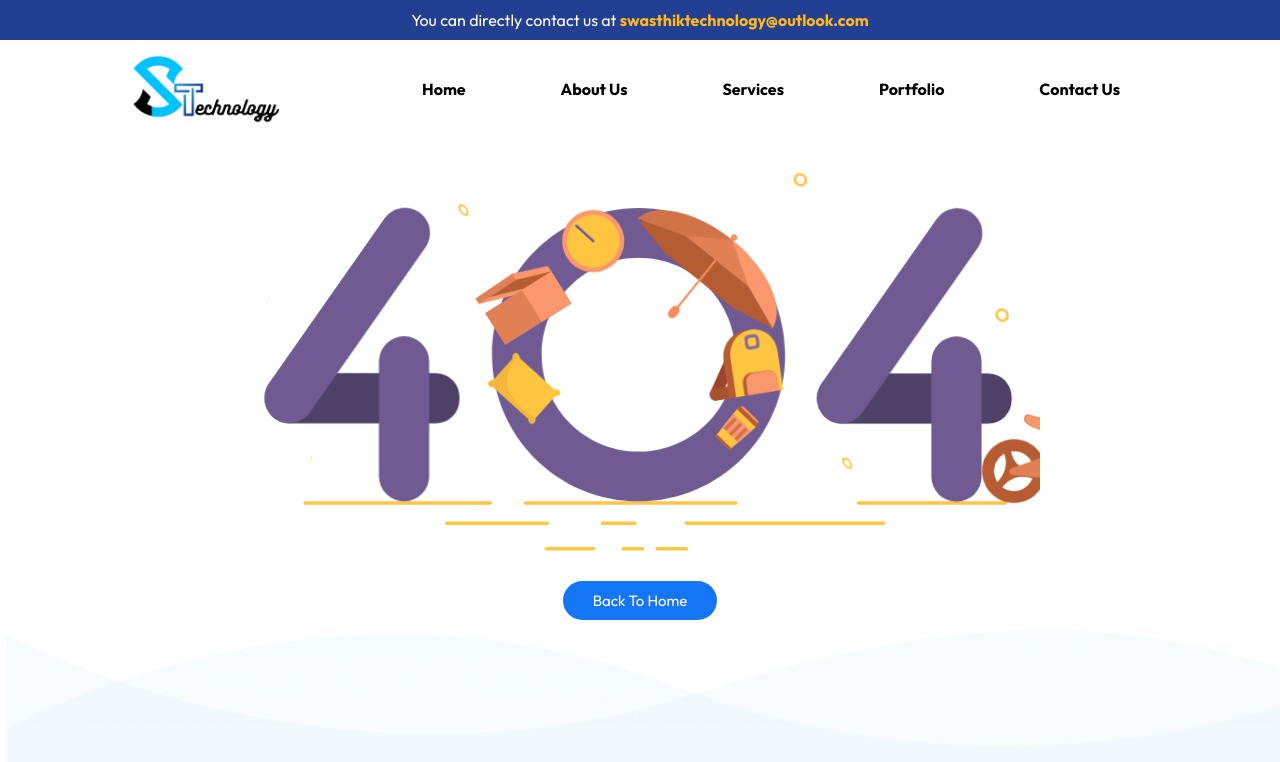
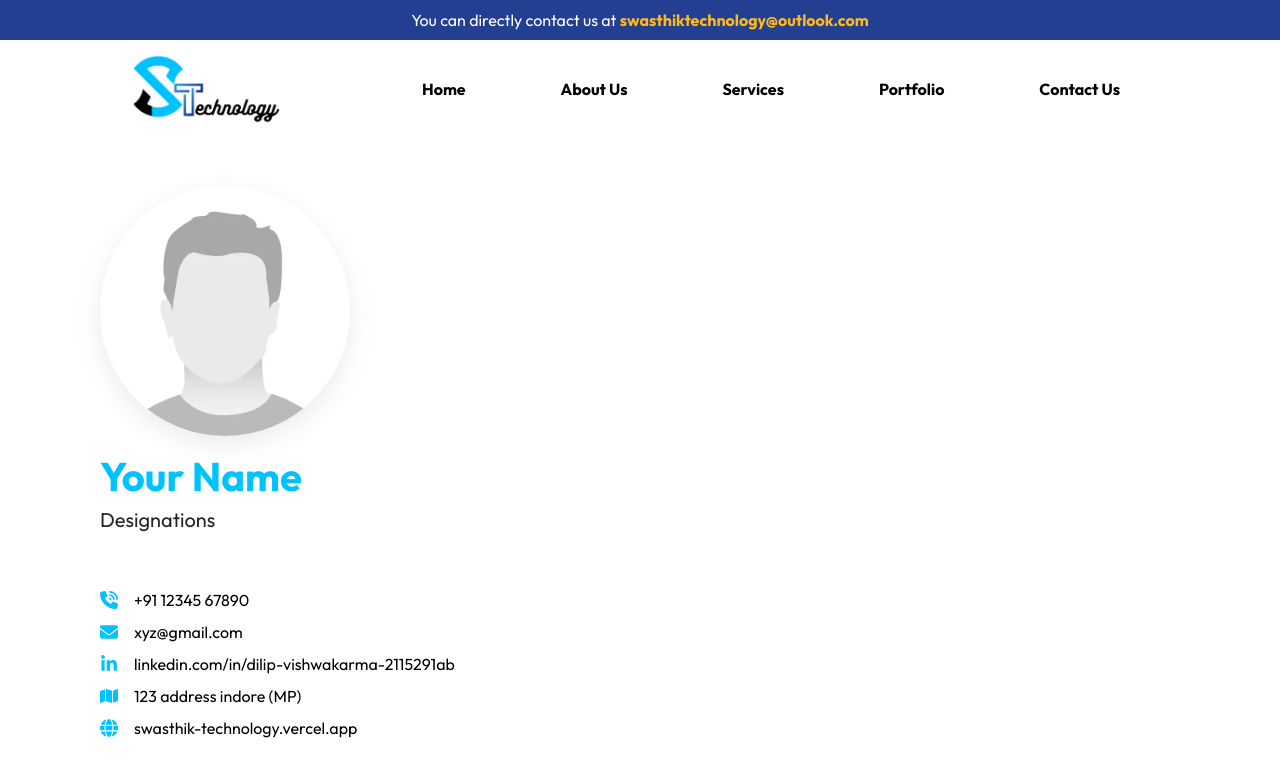
Before and after one commit to Swasthiktechnology/swasthik, a React (Create React App) app: page /resume in a window 1280 px wide. Shown: the top 762 px of the page. Built offline with nearby package versions, Linux system fonts and the light colour scheme.

Commit message:
working resume page

```diff
--- a/src/App.js
+++ b/src/App.js
@@ -9,6 +9,7 @@ import Portfolio from './pages/Portfolio';
 import Contact from './pages/Contact';
 import Error from './pages/Error';
 import Formdata from './pages/Formdata';
+import Resume from './pages/Resume';
 
 
 function App() {
@@ -23,6 +24,7 @@ function App() {
           <Route path="/portfolio" element={<Portfolio />} />
           <Route path="/contact" element={<Contact />} />
           <Route path="/details" element={<Formdata />} />
+          <Route path="/resume" element={<Resume />} />
           <Route path="*" element={<Error />} />
         </Routes>
         <Footer />
--- a/src/assest/css/index.css
+++ b/src/assest/css/index.css
@@ -863,3 +863,20 @@ textarea:focus {
   margin-bottom: 58px;
   margin-right: 12px;
 }
+
+/* resume */
+.img-circle {
+  width: 250px;
+  height: 250px;
+  border-radius: 50%;
+  box-shadow: rgba(149, 157, 165, 0.2) 0px 8px 24px;
+}
+
+.official-color{
+  color: #00C2FF;
+  fill: #00C2FF;
+}
+
+.official-color-black{
+  color: #000000;
+}
--- /dev/null
+++ b/src/pages/Resume.jsx
@@ -0,0 +1,40 @@
+import React from 'react'
+import { image } from '../utils/image';
+
+const Resume = () => {
+    const handlePrint = () => {
+        window.print();
+
+    };
+    return (
+        <div className='including-print-button container pt-5'>
+            <div id='print' className='swasthik-resume d-flex'>
+                <div className='left col-md-5'>
+                    <div className=''>
+                        <img className='img-circle' src={image.owner} />
+                        <h1 className='font-weight-bold pt-3 official-color'>Your Name</h1>
+                        <h5>Designations</h5>
+                    </div>
+                    <div className='owner-details pt-5'>
+                        <ul className='contact-info list-unstyled'>
+                            <li className='d-flex align-items-center pb-2'><svg className='official-color' width='18px' height='18px' xmlns="http://www.w3.org/2000/svg" viewBox="0 0 512 512"><path d="M280 0C408.1 0 512 103.9 512 232c0 13.3-10.7 24-24 24s-24-10.7-24-24c0-101.6-82.4-184-184-184c-13.3 0-24-10.7-24-24s10.7-24 24-24zm8 192a32 32 0 1 1 0 64 32 32 0 1 1 0-64zm-32-72c0-13.3 10.7-24 24-24c75.1 0 136 60.9 136 136c0 13.3-10.7 24-24 24s-24-10.7-24-24c0-48.6-39.4-88-88-88c-13.3 0-24-10.7-24-24zM117.5 1.4c19.4-5.3 39.7 4.6 47.4 23.2l40 96c6.8 16.3 2.1 35.2-11.6 46.3L144 207.3c33.3 70.4 90.3 127.4 160.7 160.7L345 318.7c11.2-13.7 30-18.4 46.3-11.6l96 40c18.6 7.7 28.5 28 23.2 47.4l-24 88C481.8 499.9 466 512 448 512C200.6 512 0 311.4 0 64C0 46 12.1 30.2 29.5 25.4l88-24z"/></svg><p className='pl-3'><a className='text-decoration-none official-color-black' href='tel:7047671849'>+91 12345 67890</a></p></li>
+                            <li className='d-flex align-items-center pb-2'><svg className='official-color' width='18px' height='18px' xmlns="http://www.w3.org/2000/svg" viewBox="0 0 512 512"><path d="M48 64C21.5 64 0 85.5 0 112c0 15.1 7.1 29.3 19.2 38.4L236.8 313.6c11.4 8.5 27 8.5 38.4 0L492.8 150.4c12.1-9.1 19.2-23.3 19.2-38.4c0-26.5-21.5-48-48-48H48zM0 176V384c0 35.3 28.7 64 64 64H448c35.3 0 64-28.7 64-64V176L294.4 339.2c-22.8 17.1-54 17.1-76.8 0L0 176z"/></svg><p className='pl-3'><a className='text-decoration-none official-color-black' href='mailto:dilipvishwakarma7878@gmailcom'>xyz@gmail.com</a></p></li>
+                            <li className='d-flex align-items-center pb-2'><svg className='official-color' width='18px' height='18px' xmlns="http://www.w3.org/2000/svg" viewBox="0 0 448 512"><path d="M100.28 448H7.4V148.9h92.88zM53.79 108.1C24.09 108.1 0 83.5 0 53.8a53.79 53.79 0 0 1 107.58 0c0 29.7-24.1 54.3-53.79 54.3zM447.9 448h-92.68V302.4c0-34.7-.7-79.2-48.29-79.2-48.29 0-55.69 37.7-55.69 76.7V448h-92.78V148.9h89.08v40.8h1.3c12.4-23.5 42.69-48.3 87.88-48.3 94 0 111.28 61.9 111.28 142.3V448z"/></svg><p className='pl-3'><a className='text-decoration-none official-color-black' href='https://www.linkedin.com/in/dilip-vishwakarma-2115291ab/'>linkedin.com/in/dilip-vishwakarma-2115291ab</a></p></li>
+                            <li className='d-flex align-items-center pb-2'><svg className='official-color' width='18px' height='18px' xmlns="http://www.w3.org/2000/svg" viewBox="0 0 576 512"><path d="M384 476.1L192 421.2V35.9L384 90.8V476.1zm32-1.2V88.4L543.1 37.5c15.8-6.3 32.9 5.3 32.9 22.3V394.6c0 9.8-6 18.6-15.1 22.3L416 474.8zM15.1 95.1L160 37.2V423.6L32.9 474.5C17.1 480.8 0 469.2 0 452.2V117.4c0-9.8 6-18.6 15.1-22.3z"/></svg><p className='pl-3'><a className='text-decoration-none official-color-black' href='tel:7047671849'>123 address indore (MP) </a></p></li>
+                            <li className='d-flex align-items-center pb-2'><svg className='official-color' width='18px' height='18px' xmlns="http://www.w3.org/2000/svg" viewBox="0 0 512 512"><path d="M352 256c0 22.2-1.2 43.6-3.3 64H163.3c-2.2-20.4-3.3-41.8-3.3-64s1.2-43.6 3.3-64H348.7c2.2 20.4 3.3 41.8 3.3 64zm28.8-64H503.9c5.3 20.5 8.1 41.9 8.1 64s-2.8 43.5-8.1 64H380.8c2.1-20.6 3.2-42 3.2-64s-1.1-43.4-3.2-64zm112.6-32H376.7c-10-63.9-29.8-117.4-55.3-151.6c78.3 20.7 142 77.5 171.9 151.6zm-149.1 0H167.7c6.1-36.4 15.5-68.6 27-94.7c10.5-23.6 22.2-40.7 33.5-51.5C239.4 3.2 248.7 0 256 0s16.6 3.2 27.8 13.8c11.3 10.8 23 27.9 33.5 51.5c11.6 26 20.9 58.2 27 94.7zm-209 0H18.6C48.6 85.9 112.2 29.1 190.6 8.4C165.1 42.6 145.3 96.1 135.3 160zM8.1 192H131.2c-2.1 20.6-3.2 42-3.2 64s1.1 43.4 3.2 64H8.1C2.8 299.5 0 278.1 0 256s2.8-43.5 8.1-64zM194.7 446.6c-11.6-26-20.9-58.2-27-94.6H344.3c-6.1 36.4-15.5 68.6-27 94.6c-10.5 23.6-22.2 40.7-33.5 51.5C272.6 508.8 263.3 512 256 512s-16.6-3.2-27.8-13.8c-11.3-10.8-23-27.9-33.5-51.5zM135.3 352c10 63.9 29.8 117.4 55.3 151.6C112.2 482.9 48.6 426.1 18.6 352H135.3zm358.1 0c-30 74.1-93.6 130.9-171.9 151.6c25.5-34.2 45.2-87.7 55.3-151.6H493.4z"/></svg><p className='pl-3'><a className='text-decoration-none official-color-black' href='https://swasthik-technology.vercel.app/'>swasthik-technology.vercel.app</a></p></li>
+                        </ul>
+                    </div>
+                </div>
+                <div className='col-md-7'>
+
+                </div>
+                <div>
+
+                </div>
+            </div>
+            {/* <button className='d-print-none' onClick={handlePrint}>Print</button> */}
+        </div>
+    )
+}
+
+export default Resume
--- a/src/template/footer.jsx
+++ b/src/template/footer.jsx
@@ -7,7 +7,7 @@ import Scrol from '../component/Scrol';
 const Footer = () => {
     const year = new Date().getFullYear();
     return (
-        <footer className="site-footer" style={{ backgroundImage: `url(${image.footer})`, backgroundSize: "cover", borderRadius: "0px 35px" }}>
+        <footer className="site-footer d-print-none" style={{ backgroundImage: `url(${image.footer})`, backgroundSize: "cover", borderRadius: "0px 35px" }}>
             <div className='container-fluid'>
                 <div className='container'>
                     <div className='footer-template'>
--- a/src/template/header.jsx
+++ b/src/template/header.jsx
@@ -19,7 +19,7 @@ const Header = () => {
     }
 
     return (
-        <section className='header'>
+        <section className='header d-print-none'>
             <Topbar />
             <div className={`container-fluid sticky-navbar ${scroll ? "sticky-active" : "sticky"}`}>
                 <div className='container'>
--- a/src/utils/image.jsx
+++ b/src/utils/image.jsx
@@ -36,4 +36,5 @@ export const image = {
     whatsapp: "/images/whatsapp.png",
     aboutpagebanner: "/images/bgabout.jpg",
     aboutimages: "/images/about-images.png",
+    owner: "/images/owner.jpg",
 }
```
Also changed, not shown: public/images/owner.jpg (added).
